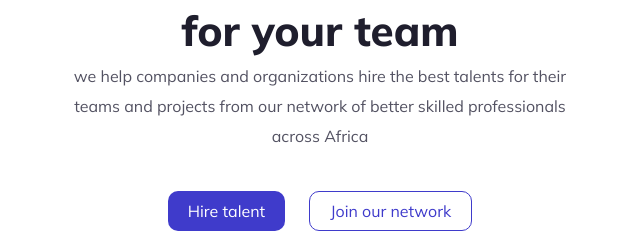
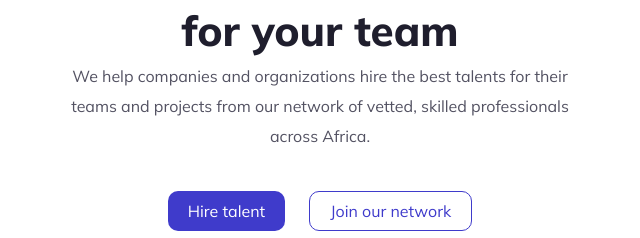
Before and after one commit to grticon/talentstack, a plain HTML site: page index.html in a window 1280 px wide. Shown: the part 209-447 px from the top of the page, 320-960 px from the left. Drawn offline with Linux system fonts and the light colour scheme.

Commit message:
Update index.html

```diff
--- a/index.html
+++ b/index.html
@@ -32,7 +32,7 @@
             </div>
             <div>
                 <p class="regtext bx">
-                    we help companies and organizations hire the best talents for their teams and projects from our network of better skilled professionals across Africa
+                    We help companies and organizations hire the best talents for their teams and projects from our network of vetted, skilled professionals across Africa.
                 </p>
             </div>
             <div class="lb hbb">
```
